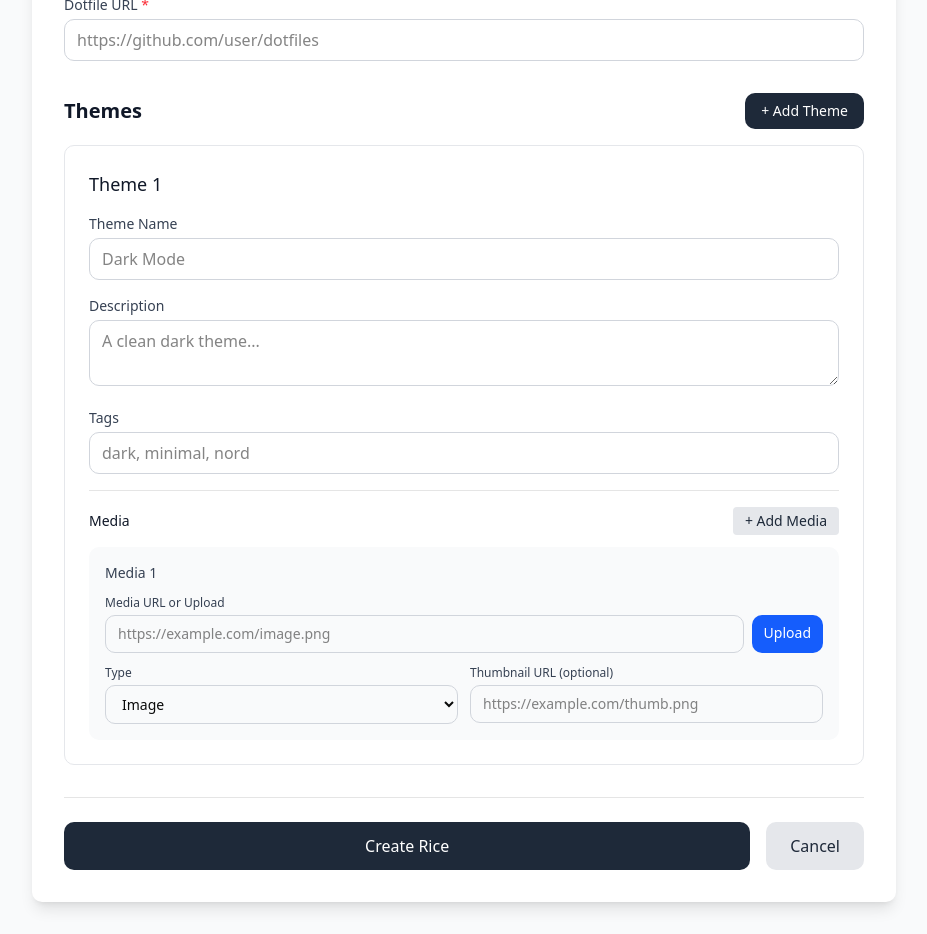
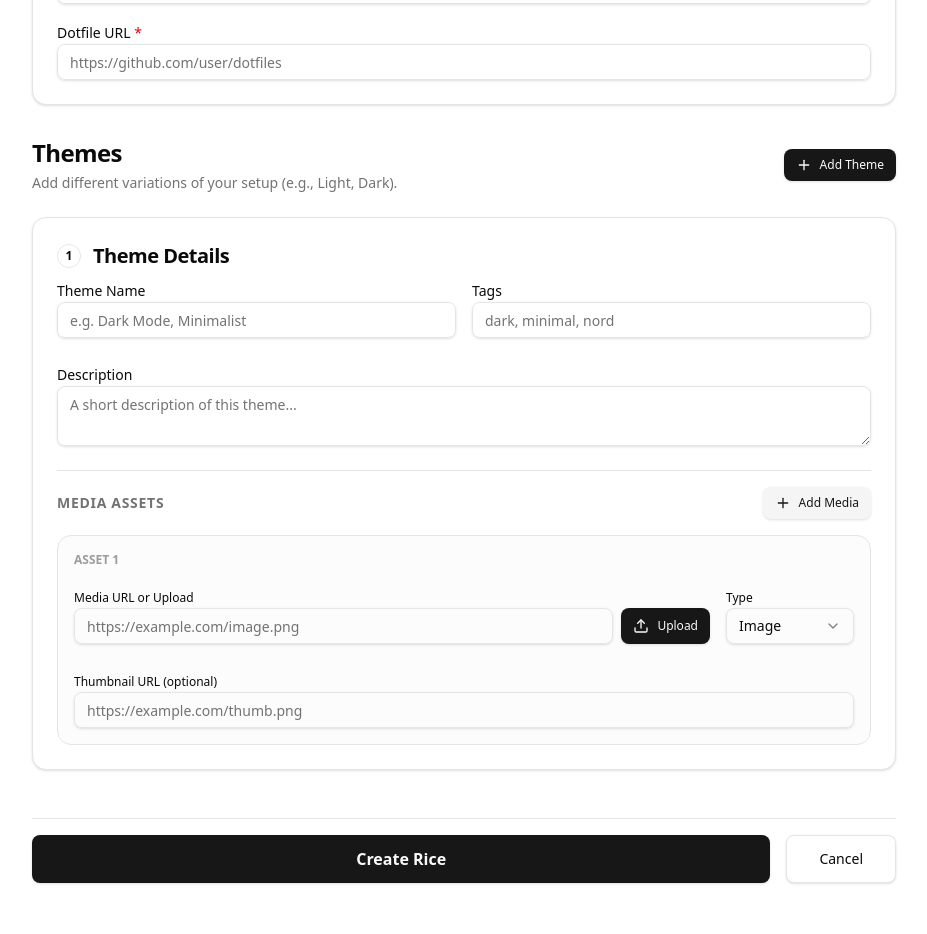
Before and after one commit to AMN-D/RICE, a React app in the folder frontend/: page /create in a window 1280 px wide. Shown: the part 320-1254 px from the top of the page, without its empty margins (176-1103 px from the left). Built offline with nearby package versions, Linux system fonts and the light colour scheme; no server answers; the HTML template or start-up script is replaced by a standard one.

Commit message:
create rice page

```diff
--- a/frontend/src/pages/CreateRice.tsx
+++ b/frontend/src/pages/CreateRice.tsx
@@ -4,6 +4,16 @@ import { riceService } from '../services/riceService';
 import { imageUploadService } from '../services/imageUploadService';
 import type { RiceCreate, ThemeCreate, MediaCreate } from '../types';
 import Header from '../components/Header';
+import { Button } from "@/components/ui/button";
+import { Input } from "@/components/ui/input";
+import { Label } from "@/components/ui/label";
+import { Textarea } from "@/components/ui/textarea";
+import { Card, CardContent, CardDescription, CardHeader, CardTitle } from "@/components/ui/card";
+import { Alert, AlertDescription, AlertTitle } from "@/components/ui/alert";
+import { Separator } from "@/components/ui/separator";
+import { Badge } from "@/components/ui/badge";
+import { Select, SelectContent, SelectItem, SelectTrigger, SelectValue } from "@/components/ui/select";
+import { AlertCircle, Plus, Trash2, Upload, Info } from "lucide-react";
 
 export default function CreateRice() {
   const navigate = useNavigate();
@@ -124,157 +134,197 @@ export default function CreateRice() {
   };
 
   return (
-    <div className="min-h-screen bg-gray-50">
+    <div className="min-h-screen bg-background text-foreground">
       <Header />
 
       <main className="max-w-4xl mx-auto px-4 py-8">
-        <div className="bg-white rounded-lg shadow-lg p-8">
-          <h1 className="text-3xl font-bold text-gray-900 mb-6">Create New Rice</h1>
+        <div className="space-y-6">
+          <div className="flex items-center justify-between">
+            <h1 className="text-4xl font-extrabold tracking-tight lg:text-5xl">Create New Rice</h1>
+            <Button variant="outline" onClick={() => navigate('/')}>Cancel</Button>
+          </div>
 
           {error && (
-            <div className="mb-6 p-4 bg-red-50 border border-red-200 rounded-lg text-red-700">
-              {error}
-            </div>
+            <Alert variant="destructive">
+              <AlertCircle className="h-4 w-4" />
+              <AlertTitle>Error</AlertTitle>
+              <AlertDescription>{error}</AlertDescription>
+            </Alert>
           )}
 
           <form onSubmit={handleSubmit} className="space-y-8">
             {/* Basic Info */}
-            <div className="space-y-4">
-              <h2 className="text-xl font-semibold text-gray-900">Basic Information</h2>
-
-              <div>
-                <label className="block text-sm font-medium text-gray-700 mb-1">
-                  Rice Name <span className="text-red-500">*</span>
-                </label>
-                <input
+            <Card>
+              <CardHeader>
+                <CardTitle className="flex items-center gap-2">
+                  <Info className="w-5 h-5 text-primary" />
+                  Basic Information
+                </CardTitle>
+                <CardDescription>
+                  Enter the core details of your rice setup.
+                </CardDescription>
+              </CardHeader>
+              <CardContent className="space-y-4">
+                <div className="space-y-2">
+                  <Label htmlFor="riceName">
+                    Rice Name <span className="text-destructive">*</span>
+                  </Label>
+                  <Input
+                    id="riceName"
                     type="text"
                     value={riceName}
                     onChange={(e) => setRiceName(e.target.value)}
                     required
-                  className="w-full px-3 py-2 border border-gray-300 rounded-lg focus:outline-none focus:ring-2 focus:ring-gray-800"
                     placeholder="My Awesome Rice"
                   />
                 </div>
 
-              <div>
-                <label className="block text-sm font-medium text-gray-700 mb-1">
-                  Dotfile URL <span className="text-red-500">*</span>
-                </label>
-                <input
+                <div className="space-y-2">
+                  <Label htmlFor="dotfileUrl">
+                    Dotfile URL <span className="text-destructive">*</span>
+                  </Label>
+                  <Input
+                    id="dotfileUrl"
                     type="url"
                     value={dotfileUrl}
                     onChange={(e) => setDotfileUrl(e.target.value)}
                     required
-                  className="w-full px-3 py-2 border border-gray-300 rounded-lg focus:outline-none focus:ring-2 focus:ring-gray-800"
                     placeholder="https://github.com/user/dotfiles"
+                  />
+                </div>
+              </CardContent>
+            </Card>
+
+            {/* Themes */}
+            <div className="space-y-6">
+              <div className="flex items-center justify-between">
+                <div className="space-y-1">
+                  <h2 className="text-2xl font-semibold tracking-tight">Themes</h2>
+                  <p className="text-sm text-muted-foreground">Add different variations of your setup (e.g., Light, Dark).</p>
+                </div>
+                <Button
+                  type="button"
+                  onClick={addTheme}
+                  size="sm"
+                  className="gap-2"
+                >
+                  <Plus className="w-4 h-4" /> Add Theme
+                </Button>
+              </div>
+
+              {themes.map((theme, themeIndex) => (
+                <Card key={themeIndex} className="relative overflow-hidden">
+                  <CardHeader className="flex flex-row items-center justify-between pb-2 space-y-0">
+                    <div className="flex items-center gap-3">
+                      <Badge variant="outline" className="h-6 w-6 rounded-full flex items-center justify-center p-0">
+                        {themeIndex + 1}
+                      </Badge>
+                      <CardTitle className="text-xl">Theme Details</CardTitle>
+                    </div>
+                    {themes.length > 1 && (
+                      <Button
+                        type="button"
+                        variant="ghost"
+                        size="sm"
+                        onClick={() => removeTheme(themeIndex)}
+                        className="text-destructive hover:text-destructive hover:bg-destructive/10"
+                      >
+                        <Trash2 className="w-4 h-4 mr-2" /> Remove Theme
+                      </Button>
+                    )}
+                  </CardHeader>
+                  <CardContent className="space-y-6">
+                    <div className="grid gap-4 sm:grid-cols-2">
+                      <div className="space-y-2">
+                        <Label>Theme Name</Label>
+                        <Input
+                          type="text"
+                          value={theme.name}
+                          onChange={(e) => updateTheme(themeIndex, 'name', e.target.value)}
+                          placeholder="e.g. Dark Mode, Minimalist"
+                        />
+                      </div>
+                      <div className="space-y-2">
+                        <Label>Tags</Label>
+                        <Input
+                          type="text"
+                          value={theme.tags}
+                          onChange={(e) => updateTheme(themeIndex, 'tags', e.target.value)}
+                          placeholder="dark, minimal, nord"
                         />
                       </div>
                     </div>
 
-            {/* Themes */}
-            <div className="space-y-4">
-              <div className="flex items-center justify-between">
-                <h2 className="text-xl font-semibold text-gray-900">Themes</h2>
-                <button
-                  type="button"
-                  onClick={addTheme}
-                  className="px-4 py-2 bg-gray-800 text-white text-sm rounded-lg hover:bg-gray-700"
-                >
-                  + Add Theme
-                </button>
-              </div>
-
-              {themes.map((theme, themeIndex) => (
-                <div key={themeIndex} className="border border-gray-200 rounded-lg p-6 space-y-4">
-                  <div className="flex items-center justify-between">
-                    <h3 className="text-lg font-medium text-gray-900">Theme {themeIndex + 1}</h3>
-                    {themes.length > 1 && (
-                      <button
-                        type="button"
-                        onClick={() => removeTheme(themeIndex)}
-                        className="text-red-600 hover:text-red-800 text-sm"
-                      >
-                        Remove Theme
-                      </button>
-                    )}
-                  </div>
-
-                  <div>
-                    <label className="block text-sm font-medium text-gray-700 mb-1">Theme Name</label>
-                    <input
-                      type="text"
-                      value={theme.name}
-                      onChange={(e) => updateTheme(themeIndex, 'name', e.target.value)}
-                      className="w-full px-3 py-2 border border-gray-300 rounded-lg focus:outline-none focus:ring-2 focus:ring-gray-800"
-                      placeholder="Dark Mode"
-                    />
-                  </div>
-
-                  <div>
-                    <label className="block text-sm font-medium text-gray-700 mb-1">Description</label>
-                    <textarea
+                    <div className="space-y-2">
+                      <Label>Description</Label>
+                      <Textarea
                         value={theme.description}
                         onChange={(e) => updateTheme(themeIndex, 'description', e.target.value)}
                         rows={2}
-                      className="w-full px-3 py-2 border border-gray-300 rounded-lg focus:outline-none focus:ring-2 focus:ring-gray-800"
-                      placeholder="A clean dark theme..."
-                    />
-                  </div>
-
-                  <div>
-                    <label className="block text-sm font-medium text-gray-700 mb-1">Tags</label>
-                    <input
-                      type="text"
-                      value={theme.tags}
-                      onChange={(e) => updateTheme(themeIndex, 'tags', e.target.value)}
-                      className="w-full px-3 py-2 border border-gray-300 rounded-lg focus:outline-none focus:ring-2 focus:ring-gray-800"
-                      placeholder="dark, minimal, nord"
+                        placeholder="A short description of this theme..."
                       />
                     </div>
 
                     {/* Media */}
-                  <div className="space-y-3 pt-4 border-t">
+                    <div className="space-y-4 pt-4 border-t">
                       <div className="flex items-center justify-between">
-                      <h4 className="text-sm font-medium text-gray-900">Media</h4>
-                      <button
+                        <h4 className="text-sm font-semibold uppercase tracking-wider text-muted-foreground">Media Assets</h4>
+                        <Button
                           type="button"
+                          variant="secondary"
+                          size="sm"
                           onClick={() => addMedia(themeIndex)}
-                        className="px-3 py-1 bg-gray-200 text-gray-800 text-sm rounded hover:bg-gray-300"
+                          className="gap-2"
                         >
-                        + Add Media
-                      </button>
+                          <Plus className="w-3 h-3" /> Add Media
+                        </Button>
                       </div>
 
+                      <div className="grid gap-4">
                         {(theme.media || []).map((media, mediaIndex) => (
-                      <div key={mediaIndex} className="bg-gray-50 p-4 rounded-lg space-y-3">
+                          <div key={mediaIndex} className="relative p-4 rounded-xl border bg-muted/30 space-y-4 group">
                             <div className="flex items-center justify-between">
-                          <span className="text-sm font-medium text-gray-700">Media {mediaIndex + 1}</span>
+                              <span className="text-xs font-bold uppercase text-muted-foreground/70">Asset {mediaIndex + 1}</span>
                               {(theme.media?.length || 0) > 1 && (
-                            <button
+                                <Button
                                   type="button"
+                                  variant="ghost"
+                                  size="icon"
                                   onClick={() => removeMedia(themeIndex, mediaIndex)}
-                              className="text-red-600 hover:text-red-800 text-xs"
+                                  className="h-8 w-8 text-destructive opacity-0 group-hover:opacity-100 transition-opacity"
                                 >
-                              Remove
-                            </button>
+                                  <Trash2 className="w-4 h-4" />
+                                </Button>
                               )}
                             </div>
 
-                        <div>
-                          <label className="block text-xs font-medium text-gray-700 mb-1">Media URL or Upload</label>
+                            <div className="space-y-4">
+                              <div className="flex flex-col sm:flex-row gap-4">
+                                <div className="flex-1 space-y-2">
+                                  <Label className="text-xs">Media URL or Upload</Label>
                                   <div className="flex gap-2">
-                            <input
+                                    <Input
                                       type="url"
                                       value={media.url}
                                       onChange={(e) => updateMedia(themeIndex, mediaIndex, 'url', e.target.value)}
-                              className="flex-1 px-3 py-2 border border-gray-300 rounded-lg text-sm focus:outline-none focus:ring-2 focus:ring-gray-800"
+                                      className="h-9"
                                       placeholder="https://example.com/image.png"
                                     />
-                            <label className={`px-3 py-2 rounded-lg text-sm cursor-pointer transition-colors ${uploadingMedia === `${themeIndex}-${mediaIndex}`
-                              ? 'bg-gray-400 text-white cursor-wait'
-                              : 'bg-blue-600 text-white hover:bg-blue-700'
-                              }`}>
-                              {uploadingMedia === `${themeIndex}-${mediaIndex}` ? 'Uploading...' : 'Upload'}
+                                    <div className="relative">
+                                      <Button
+                                        type="button"
+                                        size="sm"
+                                        disabled={uploadingMedia === `${themeIndex}-${mediaIndex}`}
+                                        className="h-9 gap-2 relative"
+                                        asChild
+                                      >
+                                        <label className="cursor-pointer">
+                                          {uploadingMedia === `${themeIndex}-${mediaIndex}` ? (
+                                            <span className="animate-spin mr-1">⌛</span>
+                                          ) : (
+                                            <Upload className="w-4 h-4" />
+                                          )}
+                                          {uploadingMedia === `${themeIndex}-${mediaIndex}` ? '...' : 'Upload'}
                                           <input
                                             type="file"
                                             accept="image/*"
@@ -286,64 +336,80 @@ export default function CreateRice() {
                                             }}
                                           />
                                         </label>
+                                      </Button>
                                     </div>
+                                  </div>
+                                </div>
+
+                                <div className="w-full sm:w-32 space-y-2">
+                                  <Label className="text-xs">Type</Label>
+                                  <Select
+                                    value={media.media_type}
+                                    onValueChange={(val) => updateMedia(themeIndex, mediaIndex, 'media_type', val)}
+                                  >
+                                    <SelectTrigger className="h-9">
+                                      <SelectValue />
+                                    </SelectTrigger>
+                                    <SelectContent>
+                                      <SelectItem value="IMAGE">Image</SelectItem>
+                                      <SelectItem value="VIDEO">Video</SelectItem>
+                                    </SelectContent>
+                                  </Select>
+                                </div>
+                              </div>
+
+                              <div className="space-y-2">
+                                <Label className="text-xs">Thumbnail URL (optional)</Label>
+                                <Input
+                                  type="url"
+                                  value={media.thumbnail_url || ''}
+                                  onChange={(e) => updateMedia(themeIndex, mediaIndex, 'thumbnail_url', e.target.value)}
+                                  className="h-9"
+                                  placeholder="https://example.com/thumb.png"
+                                />
+                              </div>
+
                               {media.url && (
+                                <div className="mt-2 relative aspect-video rounded-lg overflow-hidden border bg-background">
                                   <img
                                     src={media.url}
                                     alt="Preview"
-                              className="mt-2 w-full h-32 object-cover rounded-lg border"
-                              onError={(e) => (e.currentTarget.style.display = 'none')}
-                            />
-                          )}
-                        </div>
-
-                        <div className="grid grid-cols-2 gap-3">
-                          <div>
-                            <label className="block text-xs font-medium text-gray-700 mb-1">Type</label>
-                            <select
-                              value={media.media_type}
-                              onChange={(e) => updateMedia(themeIndex, mediaIndex, 'media_type', e.target.value)}
-                              className="w-full px-3 py-2 border border-gray-300 rounded-lg text-sm focus:outline-none focus:ring-2 focus:ring-gray-800"
-                            >
-                              <option value="IMAGE">Image</option>
-                              <option value="VIDEO">Video</option>
-                            </select>
-                          </div>
-
-                          <div>
-                            <label className="block text-xs font-medium text-gray-700 mb-1">Thumbnail URL (optional)</label>
-                            <input
-                              type="url"
-                              value={media.thumbnail_url || ''}
-                              onChange={(e) => updateMedia(themeIndex, mediaIndex, 'thumbnail_url', e.target.value)}
-                              className="w-full px-3 py-2 border border-gray-300 rounded-lg text-sm focus:outline-none focus:ring-2 focus:ring-gray-800"
-                              placeholder="https://example.com/thumb.png"
+                                    className="w-full h-full object-cover"
+                                    onError={(e) => (e.currentTarget.parentElement!.style.display = 'none')}
                                   />
                                 </div>
+                              )}
                             </div>
                           </div>
                         ))}
                       </div>
                     </div>
+                  </CardContent>
+                </Card>
               ))}
             </div>
 
+
             {/* Submit */}
-            <div className="flex gap-4 pt-6 border-t">
-              <button
+            <div className="space-y-4 pt-4">
+              <Separator />
+              <div className="flex flex-col sm:flex-row gap-4">
+                <Button
                   type="submit"
                   disabled={loading}
-                className="flex-1 py-3 px-6 bg-gray-800 text-white rounded-lg hover:bg-gray-700 disabled:opacity-50 font-medium"
+                  className="flex-1 h-12 text-base font-semibold"
                 >
                   {loading ? 'Creating...' : 'Create Rice'}
-              </button>
-              <button
+                </Button>
+                <Button
                   type="button"
                   onClick={() => navigate('/')}
-                className="px-6 py-3 bg-gray-200 text-gray-800 rounded-lg hover:bg-gray-300"
+                  variant="outline"
+                  className="h-12 px-8"
                 >
                   Cancel
-              </button>
+                </Button>
+              </div>
             </div>
           </form>
         </div>
```
Lines whose indentation alone changed are shown as unchanged.
